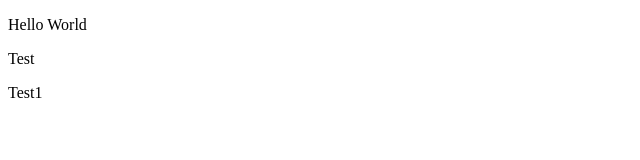
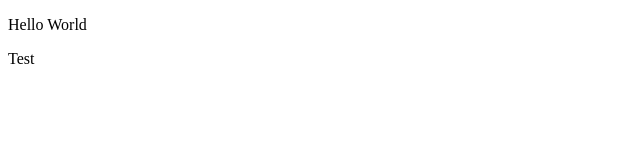
Before and after one commit to Bogdangithubb/js-course-2024, a plain HTML site: page Leson1/index.html in a window 1280 px wide. Shown: the full height of the page, 0-640 px from the left. Drawn offline with Linux system fonts and the light colour scheme.

Commit message:
test line removed

```diff
--- a/Leson1/index.html
+++ b/Leson1/index.html
@@ -9,6 +9,5 @@
 <body>
     <p>Hello World</p>
     <p> Test</p>
-    <p> Test1</p>
 </body>
 </html>
```
